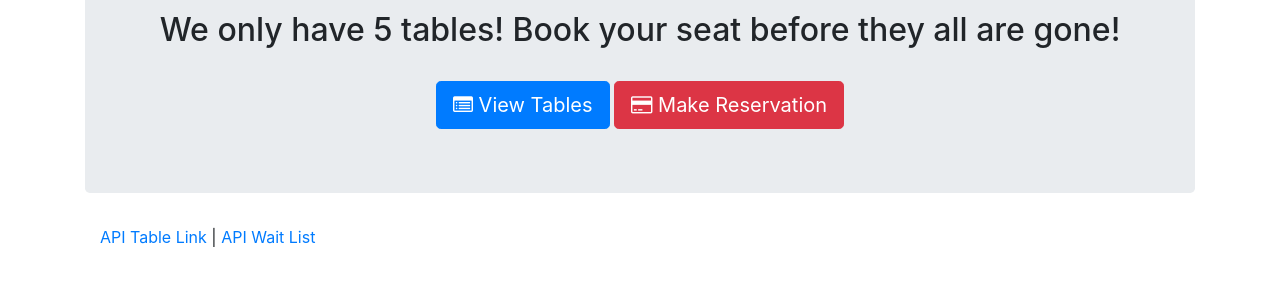
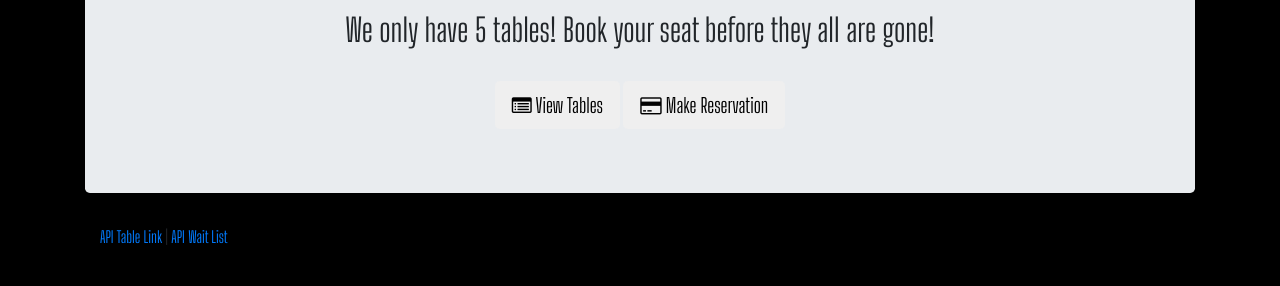
Before and after one commit to danlgrigg/HotRestaurant, a website: page index.html in a window 1280 px wide. Shown: the part 134-420 px from the top of the page. Drawn offline with nearby package versions, Linux system fonts and the light colour scheme.

Commit message:
added to css

```diff
--- a/index.html
+++ b/index.html
@@ -3,8 +3,12 @@
     <title>Tables Page</title>
 
     <!-- Latest compiled and minified CSS -->
+    <link href="https://fonts.googleapis.com/css?family=Big+Shoulders+Display&display=swap" rel="stylesheet">
     <link rel="stylesheet" href="https://maxcdn.bootstrapcdn.com/bootstrap/4.0.0/css/bootstrap.min.css">
     <link rel="stylesheet" href="https://stackpath.bootstrapcdn.com/font-awesome/4.7.0/css/font-awesome.min.css">
+    <link rel = "stylesheet"
+    type = "text/css"
+    href = "style.css" />
 
 </head>
 <body>
@@ -18,8 +22,8 @@
         <br>
 
         <div class="text-center">
-            <a href="/tables"><button class="btn btn-lg btn-primary"><span class="fa fa-list-alt"></span> View Tables</button></a>
-            <a href="/reserve"><button class="btn btn-lg btn-danger"><span class="fa fa-credit-card"></span> Make Reservation</button></a>
+            <a href="/tables"><button class="btn btn-lg "><span class="fa fa-list-alt"></span> View Tables</button></a>
+            <a href="/reserve"><button class="btn btn-lg "><span class="fa fa-credit-card"></span> Make Reservation</button></a>
         </div>
 
     </div>
--- a/style.css
+++ b/style.css
@@ -0,0 +1,4 @@
+body{
+    background: black;
+    font-family: 'Big Shoulders Display', cursive;
+}
```
Also changed, not shown: reserve.html (+1 -0 lines), tables.html (+1 -0 lines).
